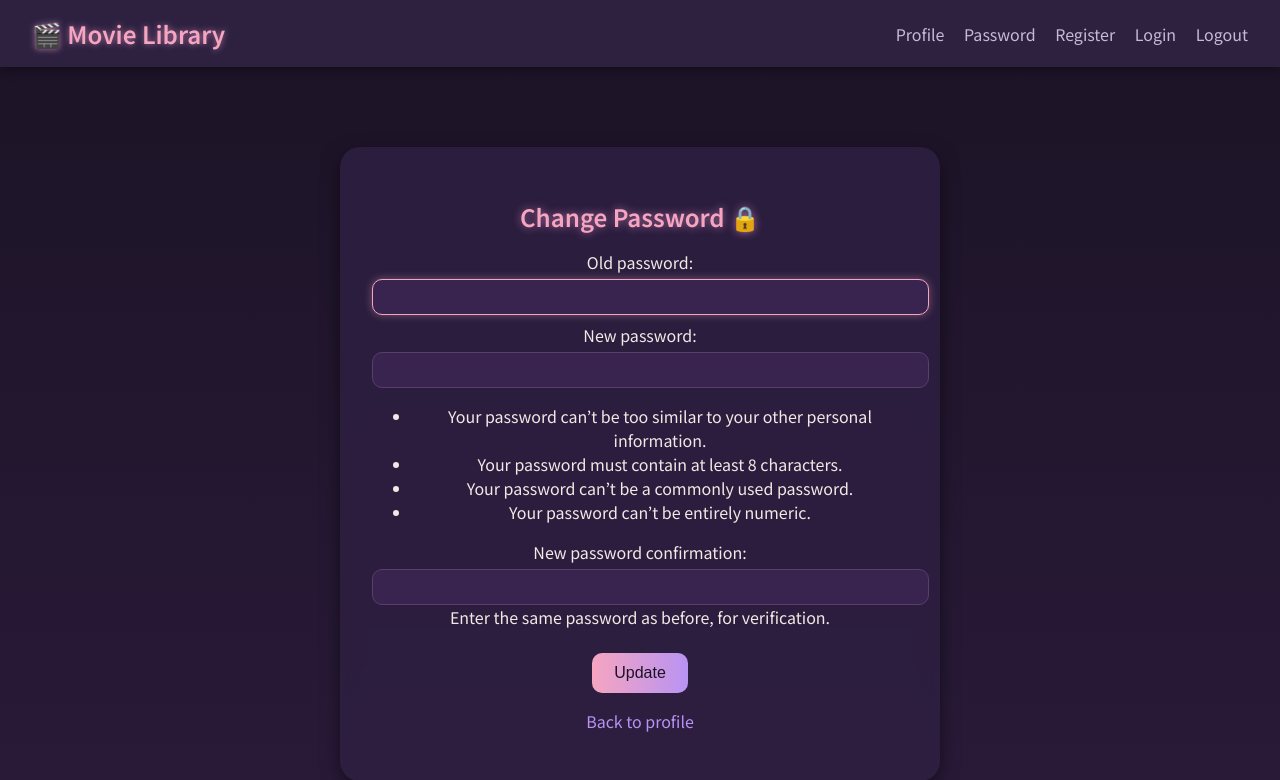
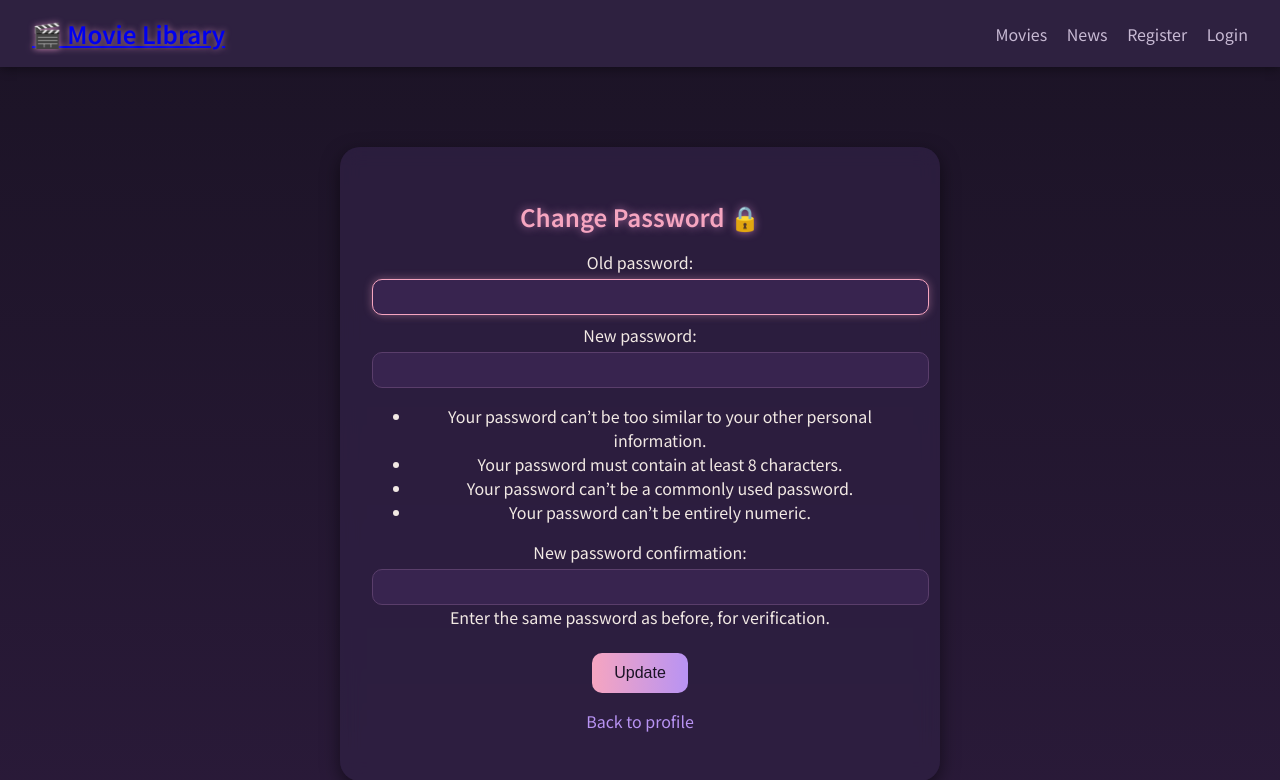
Before and after one commit to Eliza201012/Movie-Library, a Django app: page /accounts/change_password/ in a window 1280 px wide. Shown: the top 780 px of the page. Run offline with Django 5.2, Linux system fonts and the light colour scheme; parts of the project's set-up code (start-up, migrations or seed data) failed here and were passed over.

Commit message:
змінен базовий шаблон з урахуванням апки movies

```diff
--- a/templates/base.html
+++ b/templates/base.html
@@ -5,19 +5,29 @@
 <head>
     <meta charset="UTF-8">
     <meta name="viewport" content="width=device-width, initial-scale=1.0">
-    <title>{% block title %}Movie Library | Accounts{% endblock %}</title>
+    <title>{% block title %}Movie Library{% endblock %}</title>
     <link rel="stylesheet" href="{% static 'css/style-dark.css' %}">
     <link href="https://fonts.googleapis.com/css2?family=Noto+Sans+JP:wght@400;600&display=swap" rel="stylesheet">
 </head>
+
 <body>
     <header class="header">
-        <div class="logo">🎬 Movie Library</div>
+        <div class="logo">
+            <a href="{% url 'movies:movies_list' %}">🎬 Movie Library</a>
+        </div>
+
         <nav class="nav">
-            <a href="{% url 'accounts:profile' %}">Profile</a>
-            <a href="{% url 'accounts:change_password' %}">Password</a>
-            <a href="{% url 'accounts:registration' %}">Register</a>
-            <a href="{% url 'accounts:login' %}">Login</a>
-            <a href="{% url 'accounts:custom_logout' %}">Logout</a>
+            <a href="{% url 'movies:movies_list' %}">Movies</a>
+            <a href="#">News</a>
+
+            {% if user.is_authenticated %}
+                <a href="{% url 'accounts:profile' %}">Profile</a>
+                <a href="{% url 'accounts:change_password' %}">Password</a>
+                <a href="{% url 'accounts:custom_logout' %}">Logout</a>
+            {% else %}
+                <a href="{% url 'accounts:registration' %}">Register</a>
+                <a href="{% url 'accounts:login' %}">Login</a>
+            {% endif %}
         </nav>
     </header>
 
```
